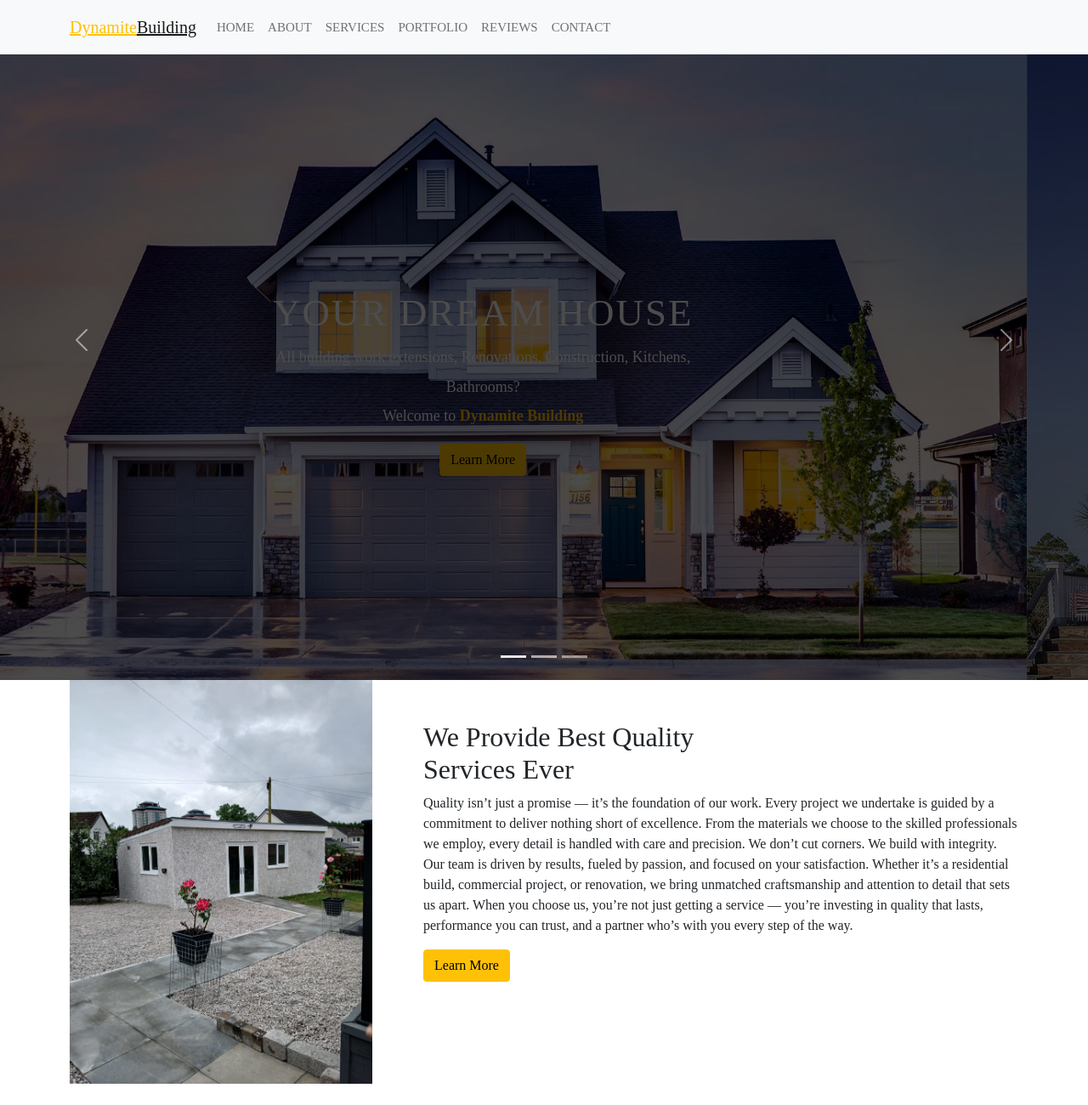
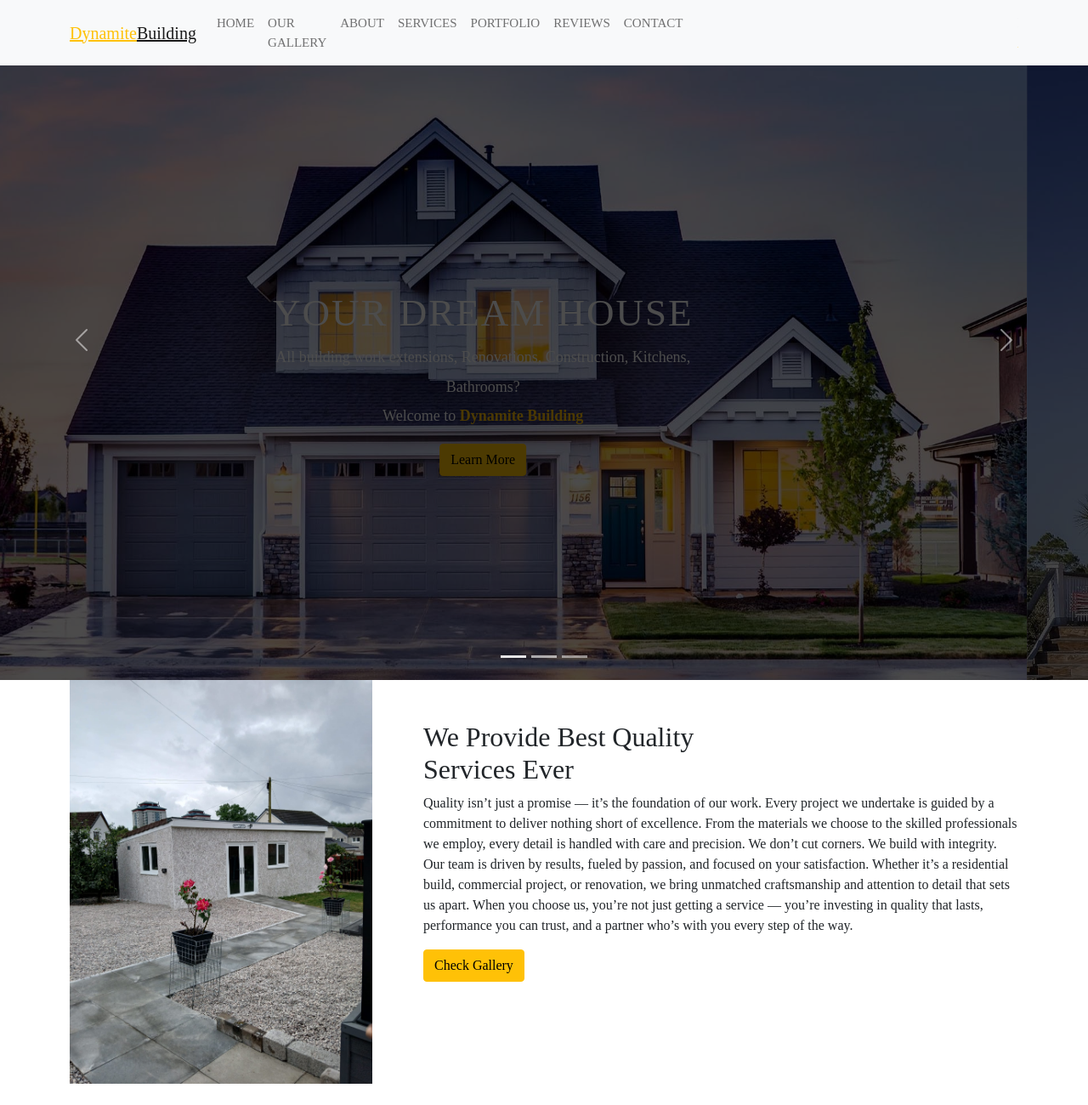
Before and after one commit to Cavinjuma/Dynamite-Building, a plain HTML site: page index.html in a window 1280 px wide. Shown: the top 1300 px of the page at 85% size. Drawn offline with nearby package versions, Linux system fonts and the light colour scheme.

Commit message:
new index

```diff
--- a/index.html
+++ b/index.html
@@ -24,6 +24,10 @@
                 <a class="nav-link" href="#home">Home</a>
               </li>
 
+
+              <li class="nav-item">
+                <a class="nav-link" href="gallery.html">Our Gallery</a>
+              </li>
               <li class="nav-item">
                 <a class="nav-link" href="#about">About</a>
               </li>
@@ -120,7 +124,7 @@ We uphold the values of honesty, precision, and professionalism in every phase o
 We don’t cut corners. We build with integrity. Our team is driven by results, fueled by passion, and focused on your satisfaction. Whether it’s a residential build, commercial project, or renovation, we bring unmatched craftsmanship and attention to detail that sets us apart.
 
 When you choose us, you’re not just getting a service — you’re investing in quality that lasts, performance you can trust, and a partner who’s with you every step of the way.</p>
-                   <a href="#" class="btn btn-warning">Learn More</a>
+                   <a href="gallery.html" class="btn btn-warning">Check Gallery</a>
               </div>
             </div>
           </div>
```
